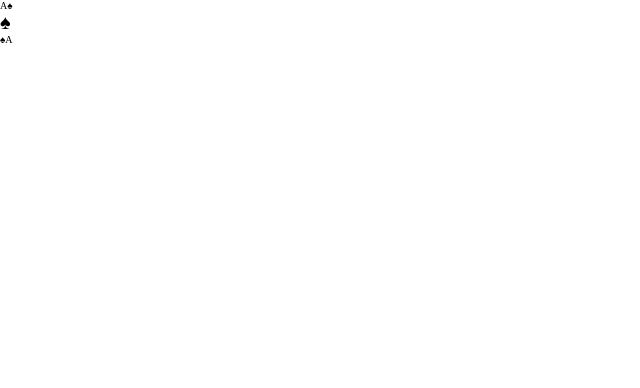
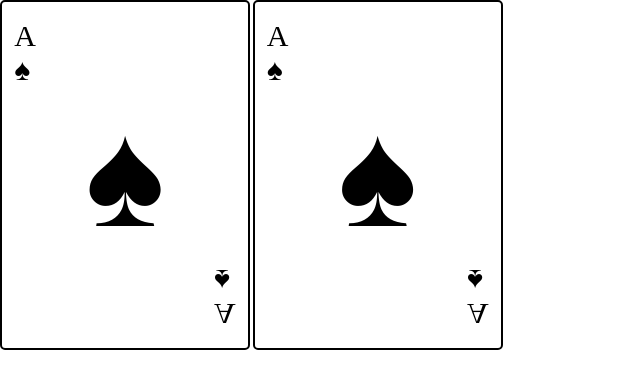
Before and after one commit to tommyopeters/card-game, a website: page index.html in a window 1280 px wide. Shown: the whole page, without its empty margins (0-640 px from the left). Drawn offline with nearby package versions, Linux system fonts and the light colour scheme; files that its build step writes are made by us from their sources.

Commit message:
Card Created In CSS
Designed card in HTML and CSS, back and front. Also made a function to flip the card with JavaScript

```diff
--- a/index.html
+++ b/index.html
@@ -9,15 +9,35 @@
 </head>
 <body>
 
-    <div class="container">
+    <div class="card-container">
         <div class="front-card">
-            <span>A</span><span>&spades;</span>
+            <div class="top">
+            	<span>A</span><span>&spades;</span>
+            </div>
             <h1>&spades;</h1>
-            <span class="upside-down">&spades;</span><span class="upside-down">A</span>
+            <div class="bottom">
+                <span class="upside-down">&spades;</span><span class="upside-down">A</span>
+            </div>
         </div>
         <div class="back-card"></div>
     </div>
 
+    <div class="card-container">
+        <div class="front-card">
+            <div class="top">
+            	<span>A</span><span>&spades;</span>
+            </div>
+            <h1>&spades;</h1>
+            <div class="bottom">
+                <span class="upside-down">&spades;</span><span class="upside-down">A</span>
+            </div>
+        </div>
+        <div class="back-card"></div>
+    </div>
+
+
+
+
     <script src="js/app.js"></script>
 </body>
 </html>
--- a/js/app.js
+++ b/js/app.js
@@ -0,0 +1,8 @@
+let container = document.querySelectorAll('.card-container');
+
+for(let i=0; i<container.length; i++){
+    let content = container[i];
+    content.addEventListener('click', ()=>{
+        content.classList.toggle('flipped');
+    })
+}
--- /dev/null
+++ b/sass/components/_cards.scss
@@ -0,0 +1,90 @@
+.card-container{
+    width: 25rem;
+    display: inline-block;
+    height: 35rem;
+    background-color: white;
+    transform-style: preserve-3d;
+    border: 2px solid black;
+    border-radius: .5rem;
+    transition: all 0.5s ease-in-out;
+
+    // transform: rotateY(180deg);
+}
+
+.front-card{
+    position: relative;
+    float: left;
+    margin: 7% 5%;
+    width: 90%;
+    height: 90%;
+    backface-visibility: hidden;
+
+    span{
+        font-size: 3rem;
+        display: block;
+    }
+    h1{
+        font-size: 15rem;
+        position: absolute;
+        top: 50%;
+        left: 50%;
+        transform: translate(-50%, -50%);
+    }
+    .top{
+        position: absolute;
+        top: 0;
+        left: 0;
+
+    }
+    .bottom{
+        position: absolute;
+        bottom: 0;
+        right: 0;
+    }
+}
+
+.back-card{
+    position: fixed;
+    top: 0;
+    bottom: 0;
+    backface-visibility: hidden;
+    background-color: white;
+    width: 100%;
+    height: 100%;
+    transform: rotateY(180deg);
+
+    &:before{
+        content: '';
+        position: absolute;
+        width: 100%;
+        height: 100%;
+        background: repeating-linear-gradient(0deg,
+            #000 0,
+            #000 1.5rem,
+            #fff 1.5rem,
+            #fff 3rem,
+        )
+    }
+    &:after{
+        content: '';
+        position: absolute;
+        width: 100%;
+        height: 100%;
+        background: repeating-linear-gradient(90deg,
+            #000 0,
+            #000 1.5rem,
+            #fff 1.5rem,
+            #fff 3rem,
+        );
+        mix-blend-mode: difference;
+    }
+
+}
+
+.upside-down{
+    transform: scale(1, -1)
+}
+
+.flipped{
+    transform: rotateY(180deg);
+}
--- a/sass/main.scss
+++ b/sass/main.scss
@@ -8,6 +8,7 @@
 @import "base/utilities";
 
 @import "components/buttons";
+@import "components/cards";
 @import "components/svg";
 
 @import "layout/header";
```
Also changed, not shown: css/style.css (added).
